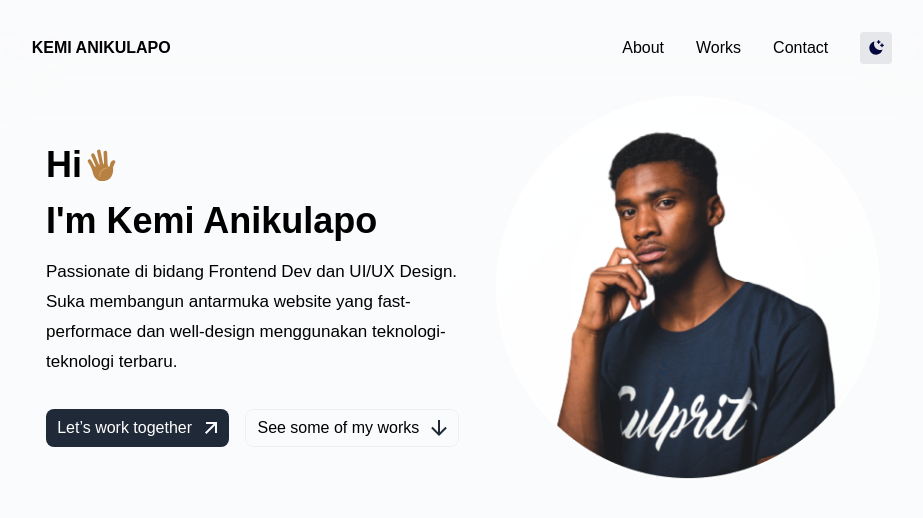
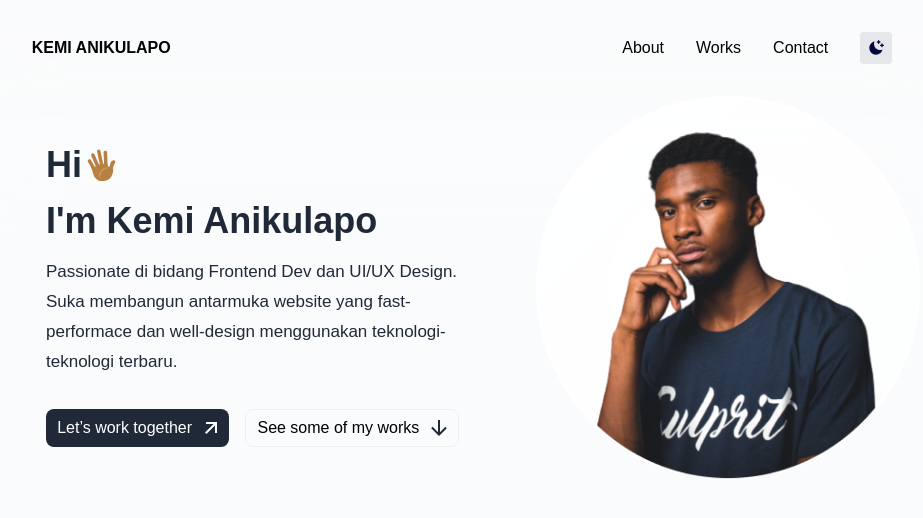
Before and after one commit to catalystcodes/port-folio, a Next.js app: page / in a window 1280 px wide. Shown: the top 518 px of the page, without its empty margins (178-1101 px from the left). Built offline with nearby package versions, Linux system fonts and the light colour scheme.

Commit message:
update database

```diff
--- a/pages/index.jsx
+++ b/pages/index.jsx
@@ -24,11 +24,13 @@ export default function Home() {
         <div className="main1">
           <div className="sub1-main2">
             <span className="sub1-main1">
-              <h1 className="text-4xl font-bold">Hi</h1>
+              <h1 className="text-4xl font-bold text-gray-800">Hi</h1>
               <img className=" ml-1" src="Images /hand.svg" alt="" />
             </span>
             <span>
-              <h1 className="text-4xl font-bold">I'm Kemi Anikulapo</h1>
+              <h1 className="text-4xl font-bold text-gray-800">
+                I'm Kemi Anikulapo
+              </h1>
             </span>
             <span>
               <p className="p1">
@@ -40,7 +42,11 @@ export default function Home() {
             <span className="flex">
               <button className="button1">
                 Let’s work together
-                <img className="ml-3" src="Images /arrowup-right.svg" alt="dd" />
+                <img
+                  className="ml-3"
+                  src="Images /arrowup-right.svg"
+                  alt="dd"
+                />
               </button>
               <button className="button2">
                 See some of my works
@@ -48,9 +54,14 @@ export default function Home() {
               </button>
             </span>
           </div>
-          <img className="rounded-3xl grow-0 border-white w-96 h-96 " src="Images /avater.png" alt="avater" />
+          <img
+            className="rounded-3xl grow-0 border-white w-96 h-96 ml-10"
+            src="Images /avater.png"
+            alt="avater"
+          />
         </div>
       </div>
+
     </div>
   );
 }
--- a/styles/globals.css
+++ b/styles/globals.css
@@ -78,6 +78,7 @@ a {
   width: 450px;
   height: 120px;
   margin-bottom: 2rem;
+  color: #1f2937;
 }
 
 @tailwind utilities;
```
